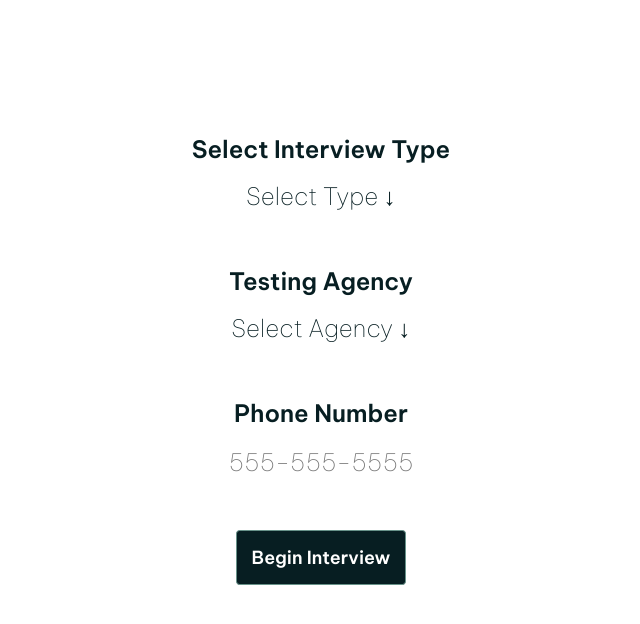
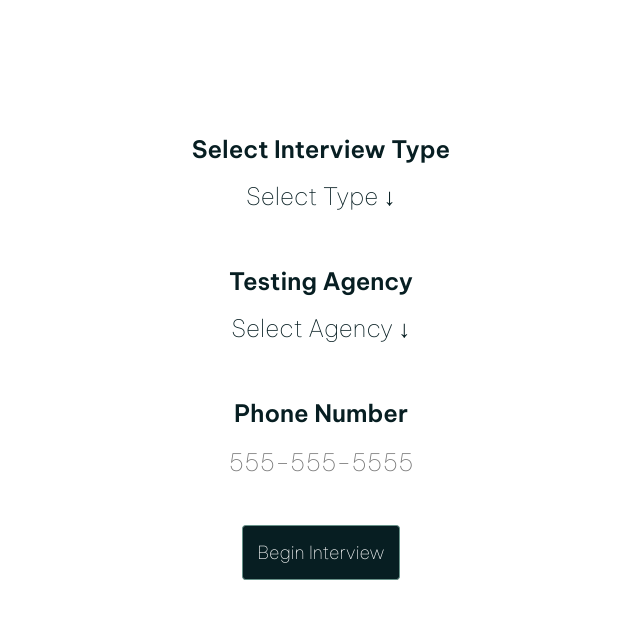
Before and after one commit to thomps9012/MAI, a Next.js app: page / in a window 1280 px wide. Shown: the top 624 px of the page, without its empty margins (319-959 px from the left). Built offline with nearby package versions, Linux system fonts and the light colour scheme.

Commit message:
cleaned up styles and ran build

```diff
--- a/styles/globals.css
+++ b/styles/globals.css
@@ -38,7 +38,6 @@ body {
 button {
     all: unset;
     color: white;
-    margin: 15px;
     padding: 15px;
     font-size: large;
     border-radius: .2em;
@@ -54,25 +53,18 @@ button {
 }
 
 .submitBtns {
-    display: flex;
-    flex-direction: row;
-    justify-content: center;
-    padding: 10px;
-    margin: 10px;
-    font-weight: bold;
+    margin-top: 30px;
 }
 
 .submitBtns>button {
     border: solid 1px;
     background-color: #071E22;
     border-color: #679289;
-    margin: 15px;
-    padding: 15px;
     text-align: center;
 }
 
 .submitBtns>button:hover {
-    color: #F4C095;
+    background-color: #679289;
 }
 
 input {
```
